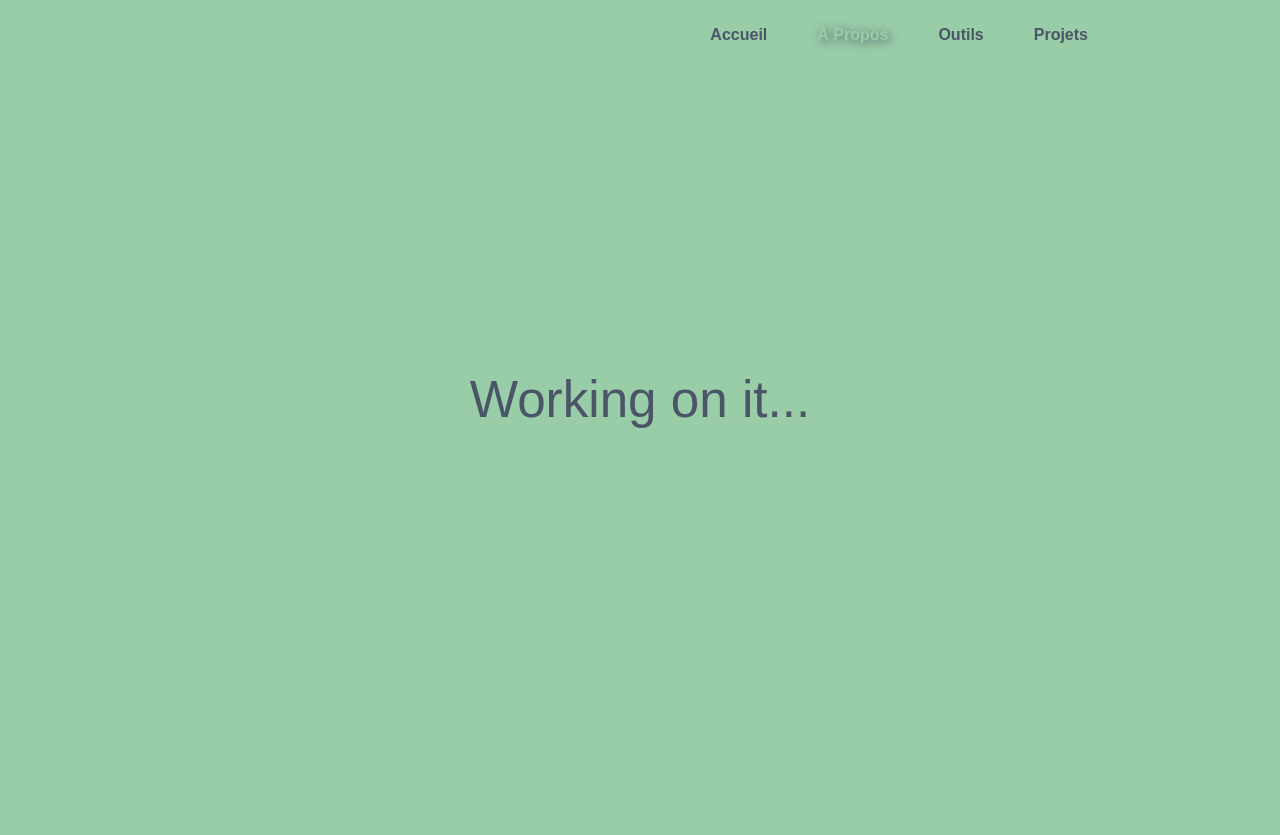
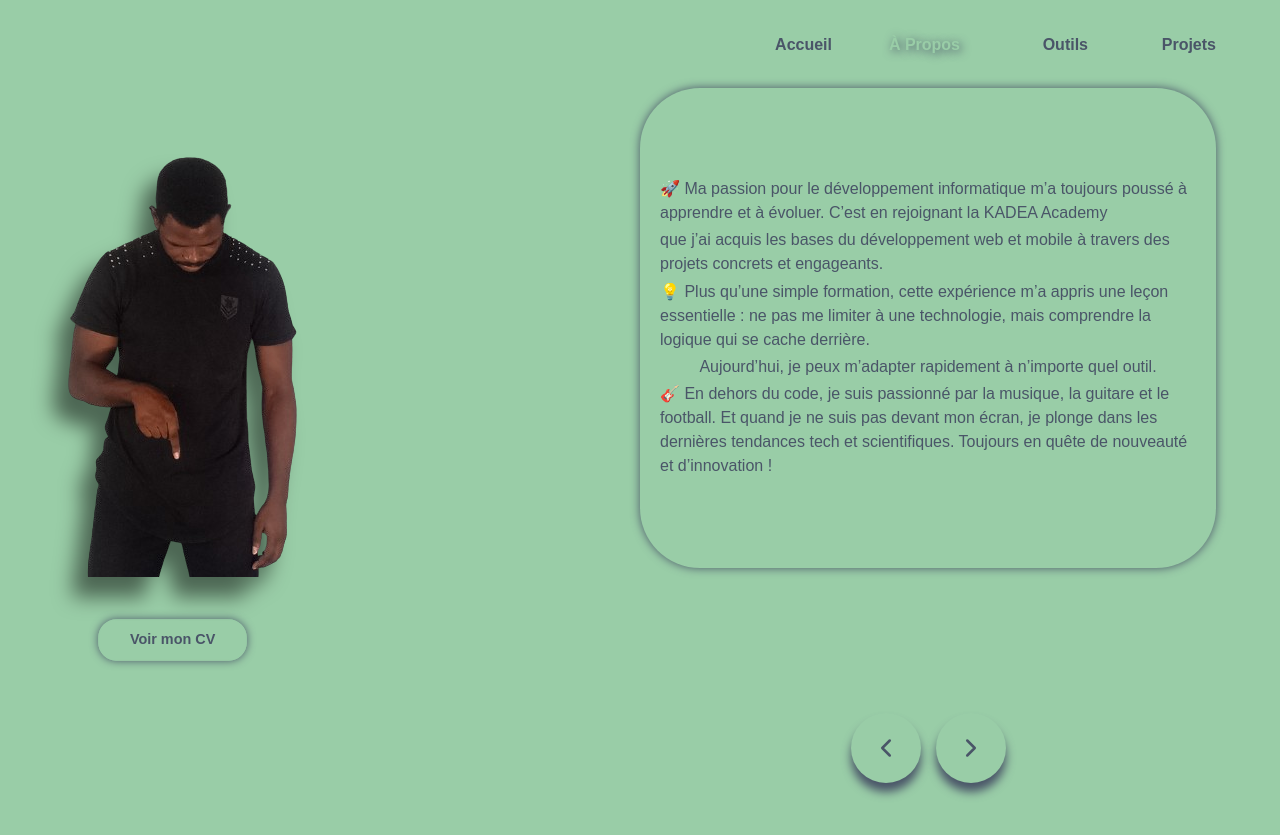
Before and after one commit to Jarax73/jarax.portfolio, a Next.js app: page /about in a window 1280 px wide. Before the commit the page ends 800 px from the top, so only its background shows below. Built offline with nearby package versions, Linux system fonts and the light colour scheme.

Commit message:
set styles for different screens size

```diff
--- a/app/about/about.module.css
+++ b/app/about/about.module.css
@@ -2,12 +2,8 @@
   width: 100%;
   height: 100vh;
   display: flex;
-  justify-content: center;
+  justify-content: space-between;
   align-items: center;
-}
-
-.about p {
-  font-size: 3.2em;
 }
 
 .contact_container {
@@ -29,7 +25,7 @@
   background-color: white;
   color: black;
   text-align: center;
-  font-size: 1em;
+  font-size: 0.8em;
   padding: 15px;
   border-radius: 6px;
   position: absolute;
@@ -59,7 +55,8 @@
 }
 
 .button {
-  width: 65%;
+  width: 70%;
+  margin-right: 8%;
   border: 1px solid var(--background);
   box-shadow: 0 0 10px var(--foreground);
   font-weight: 600;
@@ -126,3 +123,64 @@
     transform: scale(1, 1);
   }
 }
+
+@media screen and (min-width: 1024px) and (max-width: 1330px) {
+  .description_container {
+    width: 50%;
+    height: 100vh;
+    justify-content: space-around;
+    margin-top: 70px;
+  }
+  .description {
+    gap: 0.2em;
+    padding: 20px;
+    height: 60%;
+  }
+}
+
+@media screen and (min-width: 768px) and (max-width: 1023px) {
+  .description_container {
+    width: 50%;
+    height: 100%;
+  }
+  .description {
+    height: 65%;
+    padding: 30px;
+  }
+}
+
+@media screen and (max-width: 767px) {
+  .about {
+    width: 100%;
+    height: 100%;
+    flex-direction: column-reverse;
+    margin-top: 20%;
+    align-items: flex-start;
+    /* margin-bottom: 50px; */
+    gap: 20px;
+  }
+  .description_container {
+    width: 100%;
+    height: 95vh;
+    /* margin-top: 20%; */
+    /* gap: 50px; */
+  }
+  .description {
+    height: 85%;
+  }
+  /* .contact_container{
+    height: auto;
+  } */
+  .image {
+    width: 200px;
+    display: none;
+  }
+  .button {
+    width: 100%;
+    margin: 0;
+    box-shadow: none;
+    animation: none;
+    padding: 0;
+    margin: 0;
+  }
+}
--- a/app/about/components/CardCarousel.js
+++ b/app/about/components/CardCarousel.js
@@ -21,7 +21,7 @@ const cards = [
   {
     title: "Carte 2",
     description:
-      "💡 Un développeur grandit à travers ses projets. Chaque ligne de code, chaque défi technique est une opportunité d’apprentissage.",
+      "💡 Un développeur grandit grâce aux projets. Chaque ligne de code, chaque défi technique est une opportunité d’apprentissage.",
     description1:
       "En tant que développeur, je ne veux pas me contenter d’attendre les opportunités : je veux les créer.",
     description2:
--- a/app/about/page.js
+++ b/app/about/page.js
@@ -1,12 +1,34 @@
+"use client";
+
 import React from "react";
 import styles from "./about.module.css";
 import Image from "next/image";
-import { ChevronLeft, ChevronRight } from "lucide-react";
+import CardCarousel from "./components/CardCarousel";
 
 export default function Page() {
+  const prompt = () => alert("Working on it...");
   return (
     <div className={styles.about}>
-      <p>Working on it...</p>
+      <div className={styles.contact_container}>
+        <div className={styles.image_container}>
+          <Image
+            src="/images/contact.png"
+            alt="contact"
+            width={400}
+            className={styles.image}
+            height={550}
+          />
+          <span className={styles.tooltiptext}>
+            📩 Envie d’échanger sur le développement, un projet ou l’innovation
+            ?
+          </span>
+        </div>
+        <button className={styles.button} onClick={prompt}>
+          Voir mon CV
+        </button>
+      </div>
+
+      <CardCarousel />
     </div>
   );
 }
--- a/app/globals.css
+++ b/app/globals.css
@@ -27,18 +27,35 @@ body {
 
 .large_screen {
   position: absolute;
+  top: 20px;
   right: 15%;
-  height: 70px;
+  width: 20%;
+  height: 50px;
   display: flex;
   justify-content: center;
   align-items: center;
-  gap: 50px;
 }
-
+li {
+  flex: 1;
+  height: 100%;
+}
 .link {
+  display: flex;
+  justify-content: flex-end;
+  align-items: center;
   font-weight: bold;
+  width: 100%;
+  height: 100%;
+}
+.link:hover {
+  text-decoration: 4px underline;
 }
 .active {
+  display: flex;
+  justify-content: flex-end;
+  width: 100%;
+  height: 100%;
+  align-items: center;
   color: var(--background);
   font-weight: bold;
   text-shadow: 2px 2px 10px var(--foreground);
@@ -60,12 +77,24 @@ main {
   display: none;
 }
 
+@media screen and (min-width: 1024px) and (max-width: 1330px) {
+  main {
+    padding-left: 5%;
+    padding-right: 5%;
+  }
+  .large_screen {
+    width: 40%;
+    right: 5%;
+  }
+}
+
 @media screen and (min-width: 768px) and (max-width: 1023px) {
   main {
     padding-left: 2%;
     padding-right: 2%;
   }
   .large_screen {
+    width: 50%;
     right: 2%;
   }
 }
@@ -79,7 +108,7 @@ main {
     display: none;
   }
   .mobile {
-    position: absolute;
+    position: fixed;
     top: 0;
     right: 0;
     width: 100%;
@@ -89,6 +118,12 @@ main {
     display: flex;
     flex-direction: column;
     align-items: flex-end;
+    z-index: 1;
+  }
+  .burger {
+    position: absolute;
+    right: 0;
+    padding: 5% 1%;
   }
   .z {
     z-index: 1;
--- a/app/home.module.css
+++ b/app/home.module.css
@@ -2,7 +2,7 @@
   height: 100vh;
   width: 100%;
   display: flex;
-  justify-content: space-between;
+  justify-content: center;
   align-items: center;
   gap: 50px;
 }
@@ -36,6 +36,18 @@
   font-size: 1em;
 }
 
+.button {
+  width: 30%;
+  margin-right: 8%;
+  border: 1px solid var(--background);
+  box-shadow: 0 0 10px var(--foreground);
+  font-weight: 600;
+  padding: 10px 0;
+  border-radius: 20px;
+  animation: 0.7s zoominout infinite alternate;
+  outline: none;
+}
+
 @keyframes zoominout {
   from {
     transform: scale(0.9, 0.9);
@@ -65,6 +77,11 @@
   .description {
     flex: 1;
   }
+  .button {
+    width: 35%;
+    margin: 0;
+  }
+
   @keyframes zoominout {
     from {
       transform: scale(0.7, 0.7);
@@ -88,9 +105,12 @@
   .homepage {
     flex-direction: column;
     justify-content: center;
-    gap: 20px;
+    gap: 10px;
   }
   .home_image {
     width: 50%;
   }
+  .button {
+    width: 50%;
+  }
 }
--- a/app/page.js
+++ b/app/page.js
@@ -1,7 +1,9 @@
+"use client";
 import Image from "next/image";
 import styles from "./home.module.css";
 
 export default function Home() {
+  const prompt = () => alert("Working on it...");
   return (
     <div className={styles.homepage}>
       <Image
@@ -21,6 +23,9 @@ export default function Home() {
           Je conçois des applications web et mobiles accessibles pour tous types
           d'écrans.
         </p>
+        <button className={styles.button} onClick={prompt}>
+          Contactez-moi
+        </button>
       </div>
     </div>
   );
--- a/app/ui/nav_link.js
+++ b/app/ui/nav_link.js
@@ -47,7 +47,10 @@ export default function Links() {
         </li>
       </ul>
 
-      <div className={`mobile ${isOpen && "z"}`}>
+      <div
+        className={isOpen ? "mobile" : "burger"}
+        // {`mobile ${isOpen && "z"}`}
+      >
         <button className="menu" onClick={() => setIsOpen(!isOpen)}>
           {isOpen ? <X size={40} /> : <Menu size={40} />}
         </button>
```
Also changed, not shown: public/images/contact.png.
